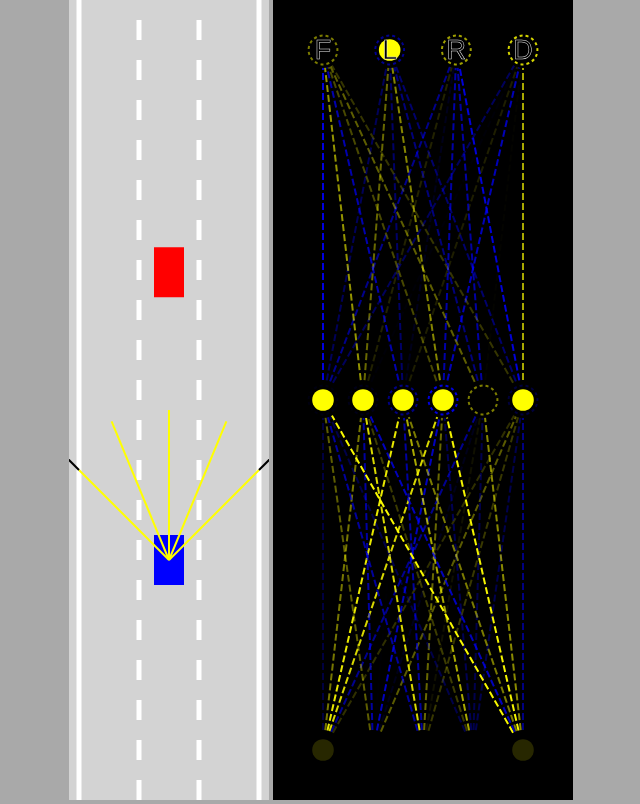
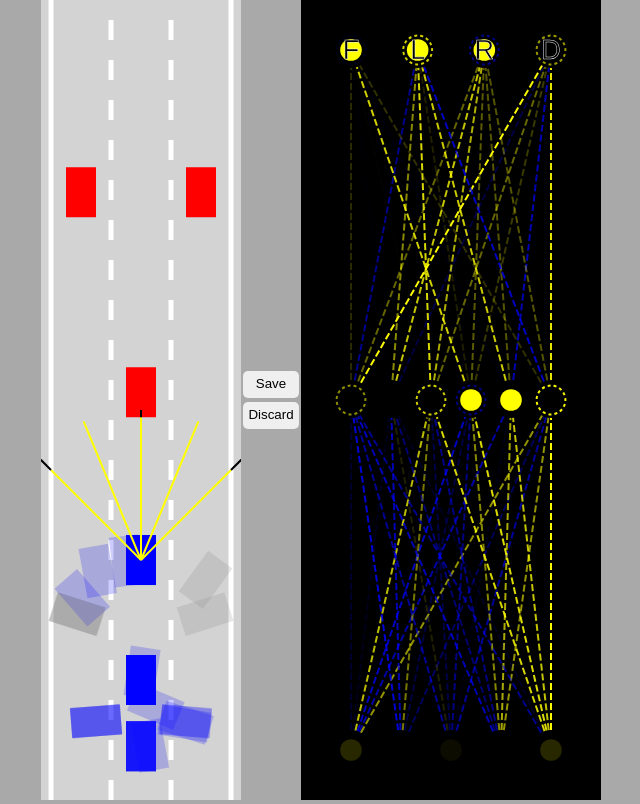
Before and after one commit to AKP-13/jsSelfDrivingCar, a plain HTML site: page index.html in a window 1280 px wide. Shown: the whole page, without its empty margins (319-959 px from the left). Drawn offline with Linux system fonts and the light colour scheme; animation ran at ten frames a second.

Commit message:
Add fitness function and 100 iterations of the self driving car running in parallel

```diff
--- a/car.js
+++ b/car.js
@@ -123,7 +123,7 @@ class Car {
         this.y -= Math.cos(this.angle) * this.speed;
     }
 
-    draw(ctx, color) {
+    draw(ctx, color, drawSensor = false) {
         ctx.fillStyle = this.damaged ? "gray" : color;
         ctx.beginPath();
         ctx.moveTo(this.polygon[0].x, this.polygon[0].y);
@@ -132,7 +132,7 @@ class Car {
         }
         ctx.fill();
 
-        if (this.sensor) {
+        if (this.sensor && drawSensor) {
             this.sensor.draw(ctx);
         }
     }
--- a/index.html
+++ b/index.html
@@ -5,6 +5,10 @@
 </head>
 <body>
     <canvas id="carCanvas"></canvas>
+    <div id="verticalButtons">
+        <button onClick="save()">Save</button>
+        <button onClick="discard()">Discard</button>
+    </div>
     <canvas id="networkCanvas"></canvas>
     <script src="visualizer.js"></script>
     <script src="network.js"></script>
--- a/main.js
+++ b/main.js
@@ -7,32 +7,77 @@ const carCtx = carCanvas.getContext("2d");
 const networkCtx = networkCanvas.getContext("2d");
 
 const road = new Road(carCanvas.width / 2, carCanvas.width * 0.9);
-const car = new Car(road.getLaneCenter(1), 100, 30, 50, "AI");
-const traffic = [new Car(road.getLaneCenter(1), -100, 30, 50, "DUMMY", 2)];
+
+const N = 100;
+const cars = generateCars(N);
+let bestCar = cars[0];
+if (localStorage.getItem("bestBrain")) {
+    bestCar.brain = JSON.parse(localStorage.getItem("bestBrain"));
+}
+
+const traffic = [
+    new Car(road.getLaneCenter(1), -100, 30, 50, "DUMMY", 2),
+    new Car(road.getLaneCenter(0), -300, 30, 50, "DUMMY", 2),
+    new Car(road.getLaneCenter(2), -300, 30, 50, "DUMMY", 2),
+];
 
 animate();
+
+function save() {
+    localStorage.setItem("bestBrain", JSON.stringify(bestCar.brain));
+}
+
+function discard() {
+    localStorage.removeItem("bestBrain");
+}
+
+function generateCars(N) {
+    const cars = [];
+
+    for (let i = 1; i <= N; i++) {
+        cars.push(new Car(road.getLaneCenter(1), 100, 30, 50, "AI"));
+    }
+    return cars;
+}
 
 function animate(time) {
     for (let i = 0; i < traffic.length; i++) {
         traffic[i].update(road.borders, []);
     }
-    car.update(road.borders, traffic);
+
+    for (let i = 0; i < cars?.length; i++) {
+        cars[i].update(road.borders, traffic);
+    }
+
+    /*
+        This is our fitness function. We could change this to be
+        a function that looks for the most distance travelled - however this could find
+        the car that travels directly backwards.. not great!
+        Also notice that even the smallest y value (furthest up the screen) would be bad
+        if the road curved.. lots to think about when choosing a fitness function!
+    */
+    bestCar = cars.find((c) => c.y === Math.min(...cars.map((c) => c.y)));
 
     carCanvas.height = window.innerHeight;
     networkCanvas.height = window.innerHeight;
 
     carCtx.save();
-    carCtx.translate(0, -car.y + carCanvas.height * 0.7);
+    carCtx.translate(0, -bestCar.y + carCanvas.height * 0.7);
 
     road.draw(carCtx);
     for (let i = 0; i < traffic.length; i++) {
         traffic[i].draw(carCtx, "red");
     }
-    car.draw(carCtx, "blue");
+    carCtx.globalAlpha = 0.2;
+    for (let i = 0; i < cars.length; i++) {
+        cars[i].draw(carCtx, "blue");
+    }
+    carCtx.globalAlpha = 1;
+    bestCar.draw(carCtx, "blue", true);
 
     carCtx.restore();
 
     networkCtx.lineDashOffset = -time / 50;
-    Visualizer.drawNetwork(networkCtx, car.brain);
+    Visualizer.drawNetwork(networkCtx, bestCar.brain);
     requestAnimationFrame(animate); // calls the animate method many times a second, gives the look of movement we want
 }
--- a/style.css
+++ b/style.css
@@ -2,8 +2,28 @@ body {
     margin: 0;
     background: darkgray;
     overflow: hidden;
-    text-align: center;
+    display: flex;
+    justify-content: center;
+    align-items: center;
 }
+
+#verticalButtons {
+    display: flex;
+    flex-direction: column;
+}
+
+button {
+    border: none;
+    border-radius: 5px;
+    padding: 5px 5px 7px 5px;
+    margin: 2px;
+    cursor: pointer;
+}
+
+button:hover {
+    background: blue;
+}
+
 #networkCanvas {
     background: black;
 }
```
